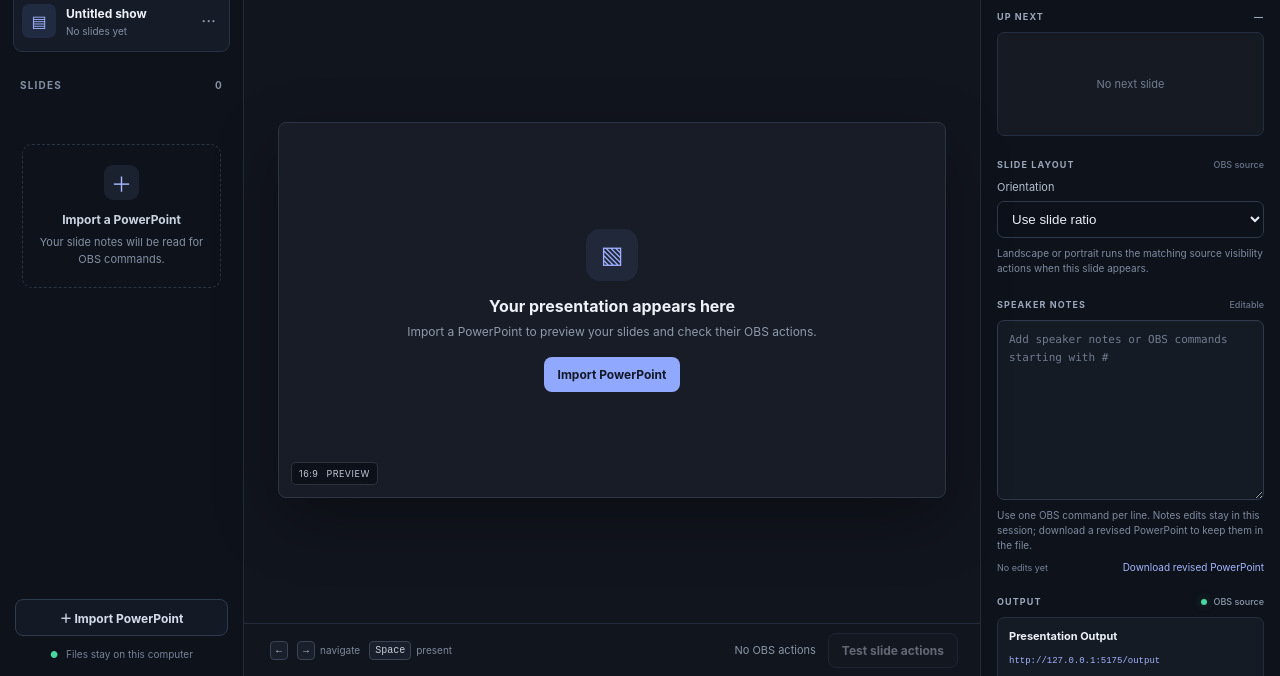
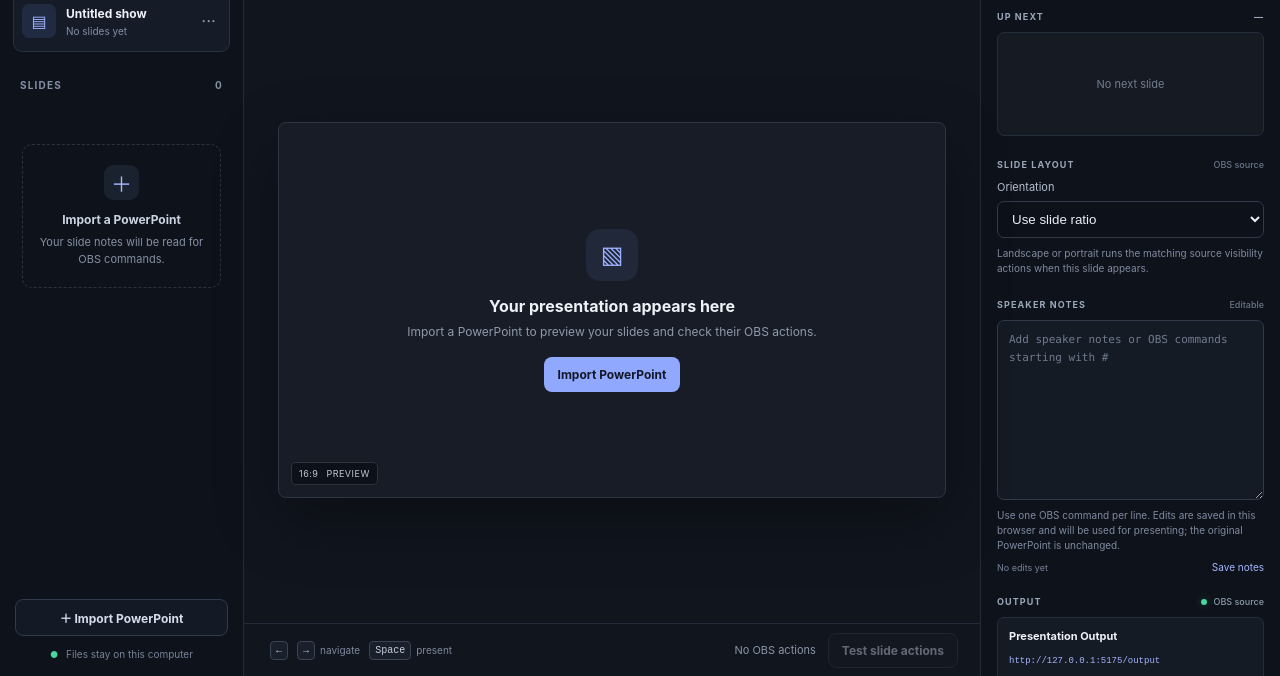
Before and after one commit to kevindbannister/Presentation, a website: page public/index.html in a window 1280 px wide. Shown: the part 124-800 px from the top of the page. Drawn offline with nearby package versions, Linux system fonts and the light colour scheme.

Commit message:
Clarify speaker note saving behavior

```diff
--- a/public/index.html
+++ b/public/index.html
@@ -70,8 +70,8 @@
           <div class="inspector-section notes-section">
             <div class="section-title"><span>SPEAKER NOTES</span><span class="muted-label">Editable</span></div>
             <textarea id="notes-editor" class="notes-editor" placeholder="Add speaker notes or OBS commands starting with #"></textarea>
-            <div class="notes-help">Use one OBS command per line. Notes edits stay in this session; download a revised PowerPoint to keep them in the file.</div>
-            <div class="notes-actions"><span id="notes-save-status">No edits yet</span><button id="export-pptx" class="text-button" disabled>Download revised PowerPoint</button></div>
+            <div class="notes-help">Use one OBS command per line. Edits are saved in this browser and will be used for presenting; the original PowerPoint is unchanged.</div>
+            <div class="notes-actions"><span id="notes-save-status">No edits yet</span><button id="save-notes" class="text-button" disabled>Save notes</button></div>
           </div>
           <div class="inspector-section">
             <div class="section-title"><span>OUTPUT</span><span class="live-label"><i></i> OBS source</span></div>
```
